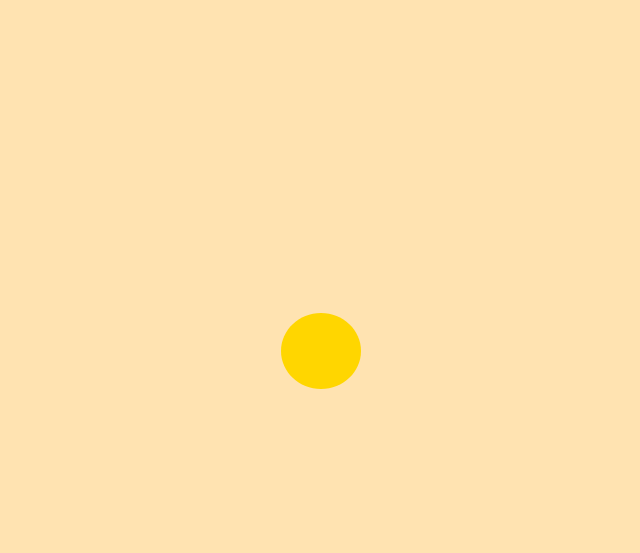
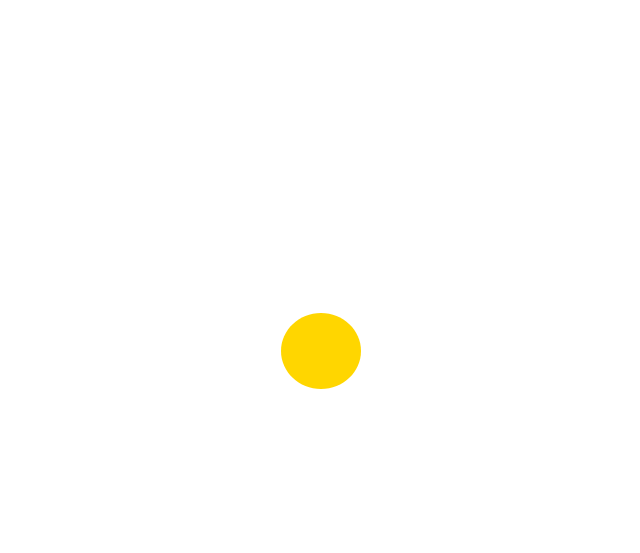
Before and after one commit to prithvirajkumar48/Animation-DarkMode, a plain HTML site: page index.html in a window 1280 px wide. Shown: the part 247-800 px from the top of the page, without its empty margins (319-959 px from the left). Drawn offline with Linux system fonts and the light colour scheme.

Commit message:
Update style.css

```diff
--- a/style.css
+++ b/style.css
@@ -6,7 +6,7 @@
 
 section{
     height: 100vh;
-    background: rgb(255, 227, 177);
+    background: #fff;
     display: flex;
     justify-content: space-around;
     align-items: center;
```
